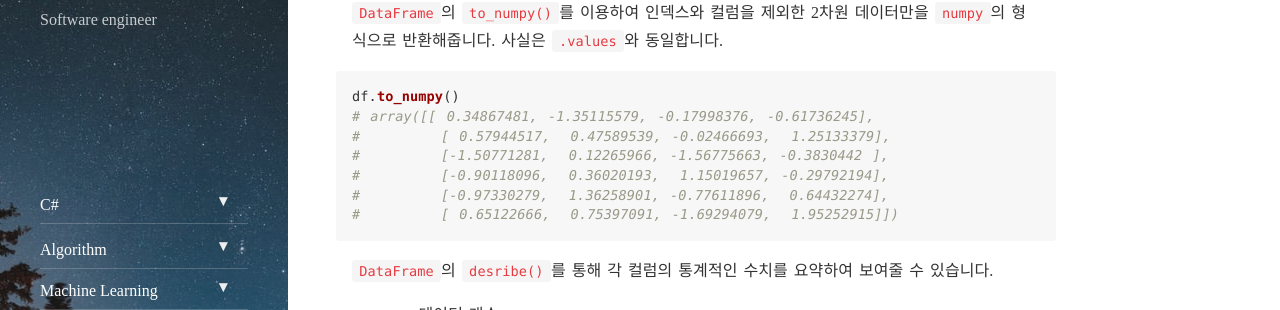
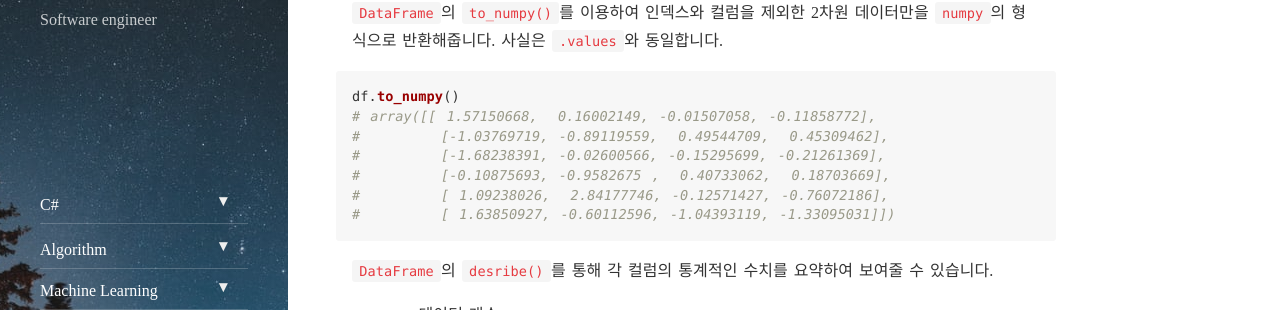
Before and after one commit to Laboputer/Laboputer.github.io, a Jekyll site: the page built from _posts/ml-python/2020-04-07-pandas-10minutes.md, in a window 1280 px wide and 900 px high, scrolled down 6684 px. Shown: the part 152-462 px from the top of the window. Built offline with Jekyll 4.4.1, drawn with Linux system fonts in a browser that asks for light colours; nearby versions of some CDN libraries; comment, search, counter and statistics services are not loaded.

Commit message:
update post: pandas-10min

````diff
--- a/_posts/ml-python/2020-04-07-pandas-10minutes.md
+++ b/_posts/ml-python/2020-04-07-pandas-10minutes.md
@@ -223,12 +223,12 @@ df.values
 
 ```python
 df.to_numpy()
-# array([[ 0.34867481, -1.35115579, -0.17998376, -0.61736245],
-#        [ 0.57944517,  0.47589539, -0.02466693,  1.25133379],
-#        [-1.50771281,  0.12265966, -1.56775663, -0.3830442 ],
-#        [-0.90118096,  0.36020193,  1.15019657, -0.29792194],
-#        [-0.97330279,  1.36258901, -0.77611896,  0.64432274],
-#        [ 0.65122666,  0.75397091, -1.69294079,  1.95252915]])
+# array([[ 1.57150668,  0.16002149, -0.01507058, -0.11858772],
+#        [-1.03769719, -0.89119559,  0.49544709,  0.45309462],
+#        [-1.68238391, -0.02600566, -0.15295699, -0.21261369],
+#        [-0.10875693, -0.9582675 ,  0.40733062,  0.18703669],
+#        [ 1.09238026,  2.84177746, -0.12571427, -0.76072186],
+#        [ 1.63850927, -0.60112596, -1.04393119, -1.33095031]])
 ```
 
 `DataFrame`의 `desribe()`를 통해 각 컬럼의 통계적인 수치를 요약하여 보여줄 수 있습니다.
````
Also changed, not shown: other parts of _posts/ml-python/2020-04-07-pandas-10minutes.md (+1 -1 lines).
